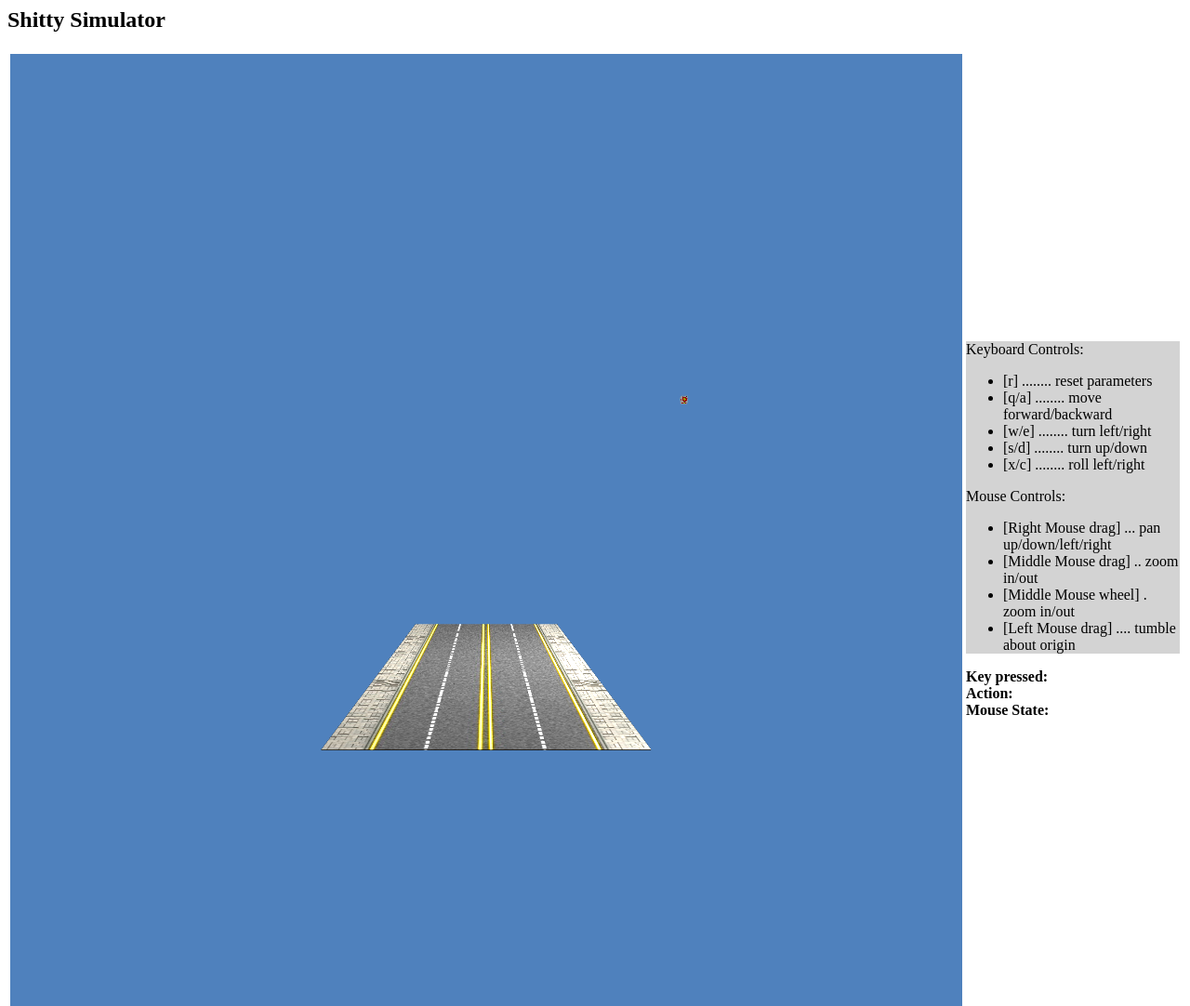
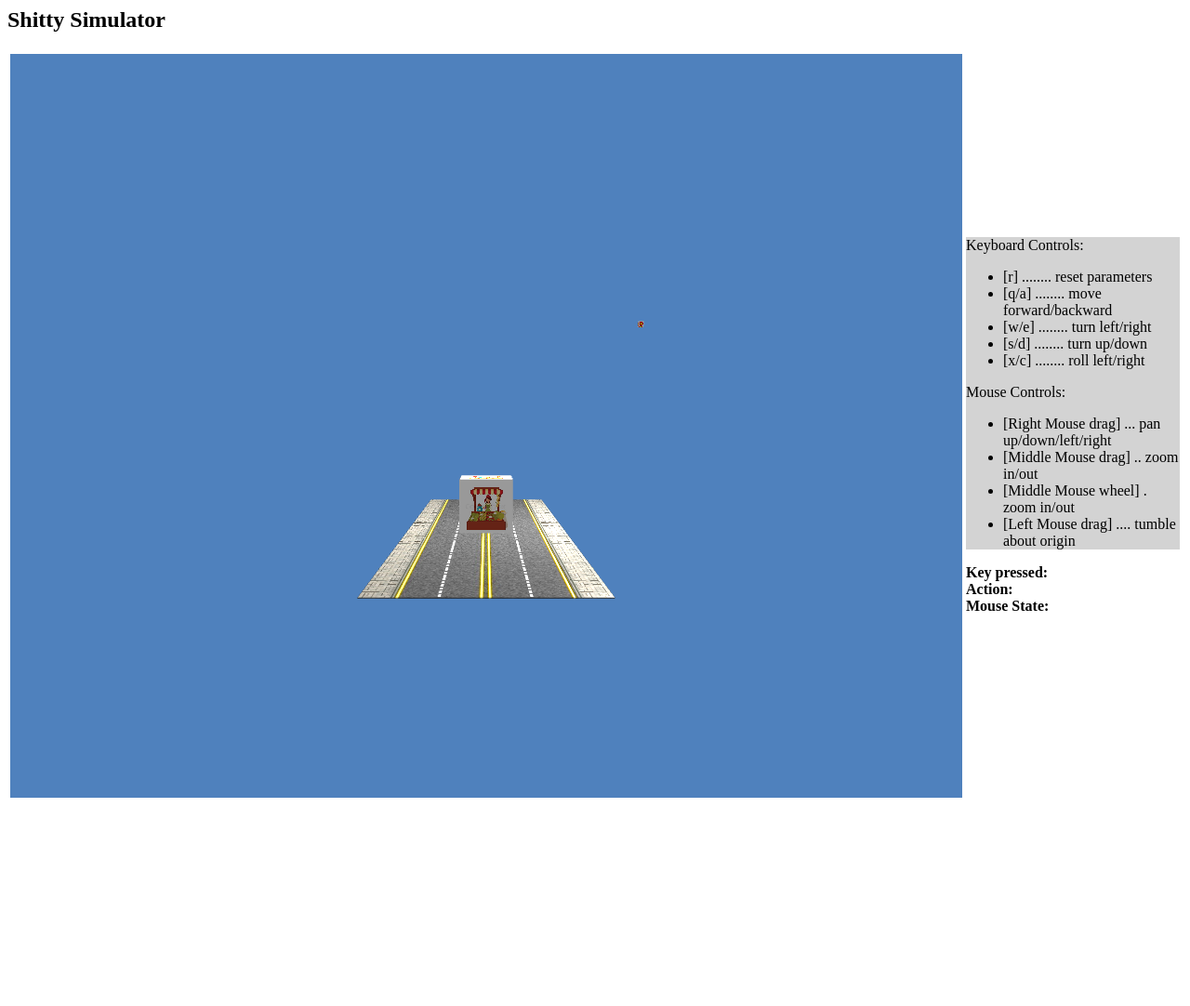
Before and after one commit to TrifectaIII/GFX-Final-Project, a website: page City Simulator/public_html/Lab4Navigation_start/index.html in a window 1280 px wide. Shown: the whole page at 93% size. After the commit the page ends 869 px from the top, so only its background shows below. Drawn offline with Linux system fonts and the light colour scheme.

Commit message:
added a preliminary market building

```diff
--- /dev/null
+++ b/City Simulator/public_html/Lab4Navigation_start/geometry/Market.js
@@ -0,0 +1,12 @@
+function Market(){
+    this.name = "market";
+}
+
+Market.prototype.drawMarket = function () {
+    stack.push();
+    markettex.activate();
+    stack.multiply(translate(0, 1, 0));
+    gl.uniformMatrix4fv(uModel_view, false, flatten(stack.top()));
+    Shapes.drawPrimitive(Shapes.cube);
+    stack.pop();
+};
--- a/City Simulator/public_html/Lab4Navigation_start/index.html
+++ b/City Simulator/public_html/Lab4Navigation_start/index.html
@@ -138,6 +138,7 @@
         <script type="text/javascript" src="geometry/Cylinder.js"></script>
         <script type="text/javascript" src="geometry/Disk.js"></script>
         <script type="text/javascript" src="geometry/Robot.js"></script>
+        <script type="text/javascript" src="geometry/Market.js"></script>
         <script type="text/javascript" src="geometry/Axis.js"></script>
         <script type="text/javascript" src="geometry/Road.js"></script>
         <script type="text/javascript" src="geometry/Shapes.js"></script>
@@ -152,7 +153,7 @@
         <table>
             <tr>
                 <td>
-                    <canvas id="gl-canvas" width="1024" height="1024" oncontextmenu="return false;">
+                    <canvas id="gl-canvas" width="1024" height="800" oncontextmenu="return false;">
                         Oops ... your browser doesn't support the HTML5 canvas element
                     </canvas>
 
--- a/City Simulator/public_html/Lab4Navigation_start/render_scene.js
+++ b/City Simulator/public_html/Lab4Navigation_start/render_scene.js
@@ -19,7 +19,7 @@ var lighting = new Lighting();
 var lightAngleY = 5;
 var lightAngleX = 5;
 var program;
-
+var markettex;
 
 window.onload = function init()
 {
@@ -54,6 +54,8 @@ window.onload = function init()
     greyscale = new Greyscale();
     imageTexture = new ImageTexture("../textures/test.jpg");
     road = new ImageTexture("../textures/Road.jpg");
+    markettex = new ImageTexture("../textures/market.jpg");
+
 
     render();
 };
@@ -129,6 +131,7 @@ function render()
 
     stack.push();
     stack.multiply(scalem(3, 0.01, 10));
+    stack.multiply(translate(0,-1,0));
     gl.uniform1f(uColorMode, 2);
     gl.uniformMatrix4fv(uModel_view, false, flatten(stack.top()));
     road.activate();
@@ -136,7 +139,8 @@ function render()
     Shapes.drawPrimitive(Shapes.road);
     stack.pop();
 
-
-
+    stack.push();
+    mar = new Market();
+    mar.drawMarket();
 
 }
```
Also changed, not shown: City Simulator/nbproject/private/private.xml (added, +12 -0 lines), City Simulator/public_html/textures/market.jpg (added).
